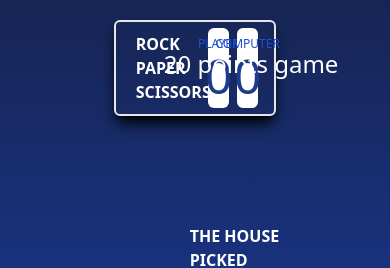
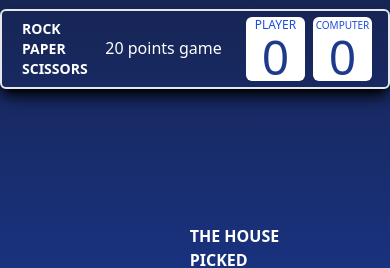
Before and after one commit to anshul0077/game, a website: page public/index.html in a window 390 px wide. Shown: the top 268 px of the page. Drawn offline with Linux system fonts and the light colour scheme.

Commit message:
dive in responsiveness

```diff
--- a/public/index.html
+++ b/public/index.html
@@ -12,26 +12,26 @@
 </head>
 
 <body>
-  <div class="wrapper h-screen  w-screen bg-gradient-to-b from-blue-950 to-blue-700">
+  <div class="wrapper  h-screen    w-screen sm:w-full bg-gradient-to-b from-blue-950 to-blue-700">
 
     <div class="nav    h-24 flex items-center justify-center w-full">
       <div
-        class="content shadow-lg shadow-black mt-10 h-full flex items-center justify-between w-5/12 border-2 rounded-md">
+        class="content shadow-lg shadow-black mt-0.5 sm:mt-10 h-20 sm:h-full flex items-center justify-between w-full sm:w-5/12 border-2 rounded-md">
         <div class="left h-fit pl-5 w-1/4">
 
-          <h3 class="text-white font-bold">
+          <h3 class="text-white  text-sm sm:text-xl font-bold">
             ROCK <br />
             PAPER <br />
             SCISSORS
           </h3>
         </div>
-        <div class="right h-fit flex items-end justify-end pr-4 w-2/4 gap-2">
-          <div class="p1 h-20 w-4/12 bg-white flex items-center justify-center flex-col rounded-md">
-            <h4 class="text-xs text-blue-700">PLAYER</h4>
+        <div class="right h-fit sm:h-fit flex items-end justify-end pr-4  w-2/4 gap-2">
+          <div class="p1 h-16 sm:h-20 w-4/12 bg-white flex items-center justify-center flex-col rounded-md">
+            <h4 class=" text-xs sm:text-xs text-blue-700">PLAYER</h4>
             <p id="user-counter" class="text-5xl text-blue-900">0</p>
           </div>
-          <div class="p2 h-20 w-4/12 bg-white flex items-center justify-center flex-col rounded-md">
-            <h4 class="text-xs text-blue-700">COMPUTER</h4>
+          <div class="p2 h-16 sm:h-20 w-4/12 bg-white flex items-center justify-center flex-col rounded-md">
+            <h4 class="text-[10px] sm:text-xs text-blue-700">COMPUTER</h4>
             <p id="CPU-counter" class="text-5xl text-blue-900">0</p>
           </div>
         </div>
@@ -39,7 +39,7 @@
 
     </div>
     <div class="main  flex gap-4 items-center justify-center h-[65%] mt-10 mb-10   w-full">
-      <h1 class="absolute top-12 left-[42%] text-white text-2xl"> 20 points game</h1>
+      <h1 class="absolute top-9 sm:top-12 left-[27%] sm:left-[42%] text-white text-md sm:text-2xl"> 20 points game</h1>
       <div class="  -ml-20 mr-9   user-image-div flex  items-center gap-3 justify-center flex-col ">
         <h2 class="flex items-center justify-center text-center text-white font-semibold text-xl">Choose one <br> of
           these</h2>
```
Also changed, not shown: public/script.js (+3 -8 lines), src/output.css.
